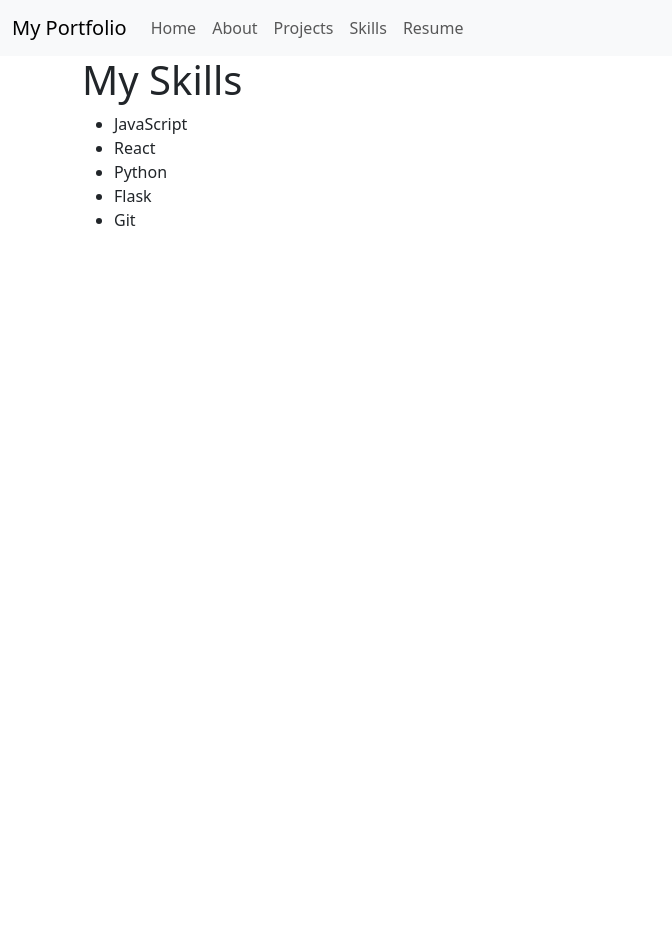
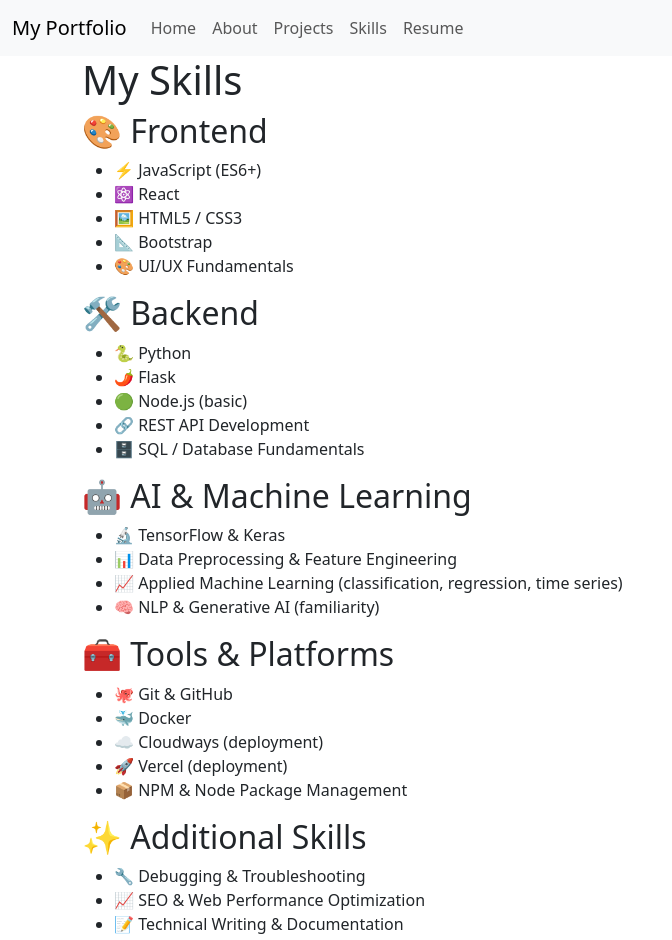
Before and after one commit to MitchBrown532/Portfolio, a React (Create React App) app in the folder frontend/: page /skills in a window 1280 px wide. Shown: the top 940 px of the page, without its empty margins (0-672 px from the left). Before the commit the page ends 800 px from the top, so only its background shows below. Built offline with nearby package versions, Linux system fonts and the light colour scheme.

Commit message:
Updated Skills
Updating skills page to contain all relevant info, beginning to build the structure of the page.

```diff
--- a/frontend/src/pages/Skills.js
+++ b/frontend/src/pages/Skills.js
@@ -1,16 +1,71 @@
 import React from "react";
+import "./Pages.css";
 
 function Skills() {
   return (
-    <div className="container">
+    <div className="container skills-page">
       <h1>My Skills</h1>
-      <ul>
-        <li>JavaScript</li>
-        <li>React</li>
-        <li>Python</li>
-        <li>Flask</li>
-        <li>Git</li>
-      </ul>
+
+      {/* Frontend Skills */}
+      <section>
+        <h2>🎨 Frontend</h2>
+        <ul>
+          <li>⚡ JavaScript (ES6+)</li>
+          <li>⚛️ React</li>
+          <li>🖼️ HTML5 / CSS3</li>
+          <li>📐 Bootstrap</li>
+          <li>🎨 UI/UX Fundamentals</li>
+        </ul>
+      </section>
+
+      {/* Backend Skills */}
+      <section>
+        <h2>🛠️ Backend</h2>
+        <ul>
+          <li>🐍 Python</li>
+          <li>🌶️ Flask</li>
+          <li>🟢 Node.js (basic)</li>
+          <li>🔗 REST API Development</li>
+          <li>🗄️ SQL / Database Fundamentals</li>
+        </ul>
+      </section>
+
+      {/* AI & Machine Learning */}
+      <section>
+        <h2>🤖 AI & Machine Learning</h2>
+        <ul>
+          <li>🔬 TensorFlow & Keras</li>
+          <li>📊 Data Preprocessing & Feature Engineering</li>
+          <li>
+            📈 Applied Machine Learning (classification, regression, time
+            series)
+          </li>
+          <li>🧠 NLP & Generative AI (familiarity)</li>
+        </ul>
+      </section>
+
+      {/* Tools & Platforms */}
+      <section>
+        <h2>🧰 Tools & Platforms</h2>
+        <ul>
+          <li>🐙 Git & GitHub</li>
+          <li>🐳 Docker</li>
+          <li>☁️ Cloudways (deployment)</li>
+          <li>🚀 Vercel (deployment)</li>
+          <li>📦 NPM & Node Package Management</li>
+        </ul>
+      </section>
+
+      {/* Additional Skills */}
+      <section>
+        <h2>✨ Additional Skills</h2>
+        <ul>
+          <li>🔧 Debugging & Troubleshooting</li>
+          <li>📈 SEO & Web Performance Optimization</li>
+          <li>📝 Technical Writing & Documentation</li>
+          <li>🤝 Team Collaboration & Agile Familiarity</li>
+        </ul>
+      </section>
     </div>
   );
 }
```
